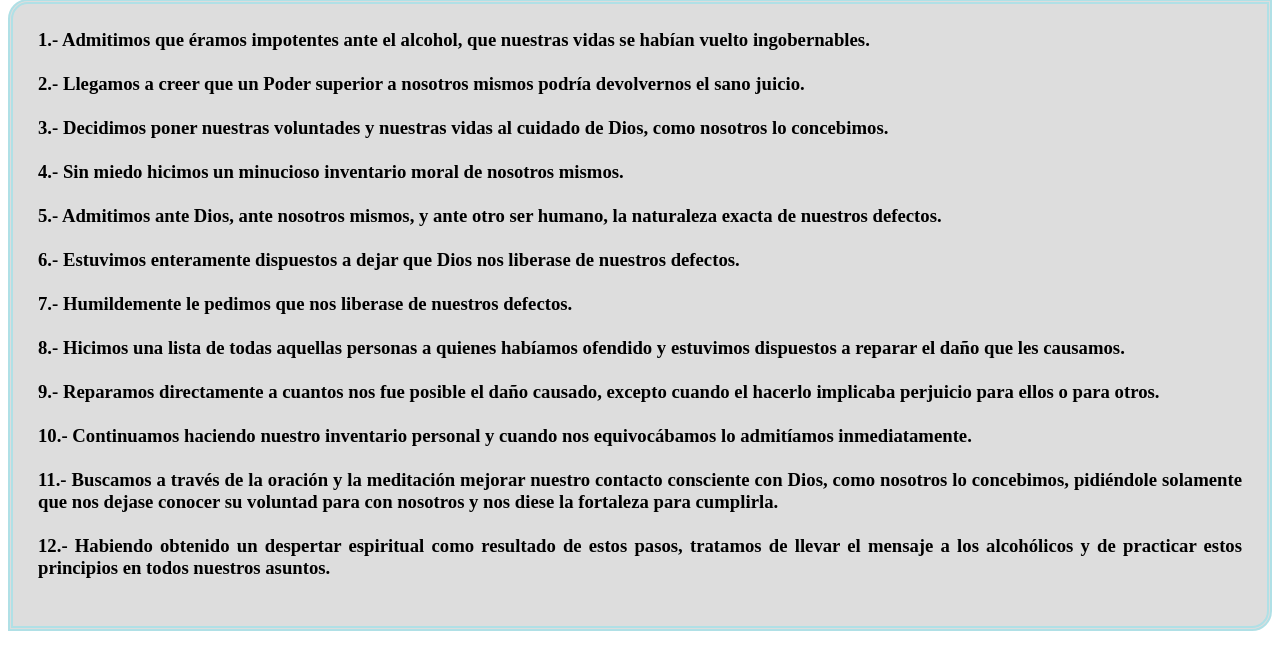
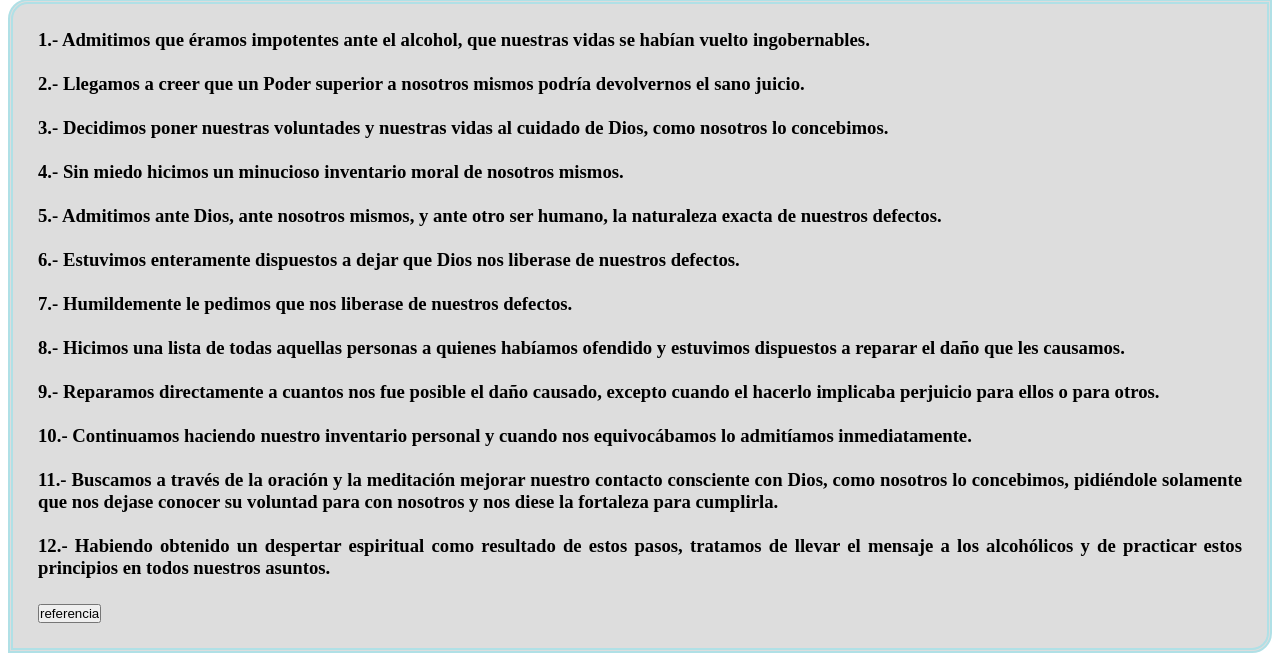
Before and after one commit to GuilianavaD/AA-Proyecto, a PHP site: page /recomendacion.php in a window 1280 px wide. Shown: the part 138-800 px from the top of the page. Run offline with PHP 8.4, Linux system fonts and the light colour scheme.

Commit message:
Update recomendacion.php

```diff
--- a/recomendacion.php
+++ b/recomendacion.php
@@ -79,7 +79,7 @@
    11.- Buscamos a través de la oración y la meditación mejorar nuestro contacto consciente con Dios, como nosotros lo
     concebimos, pidiéndole solamente que nos dejase conocer su voluntad para con nosotros y nos diese la fortaleza para cumplirla.</p><br>
    12.- Habiendo obtenido un despertar espiritual como resultado de estos pasos, tratamos de llevar el mensaje a los alcohólicos
-   y de practicar estos principios en todos nuestros asuntos.</p><br>
+   y de practicar estos principios en todos nuestros asuntos.</p><br><a href="https://www.aanorthflorida.org/es/steps_es.asp"><input type='submit' value='referencia'></a>
 </h3>
 </body>
 </html>
```
